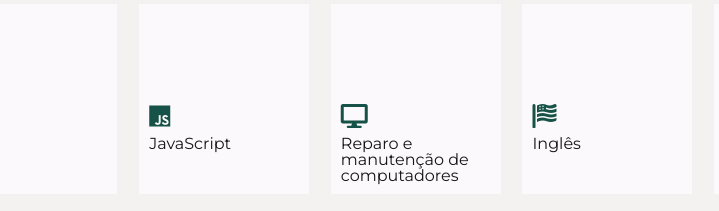
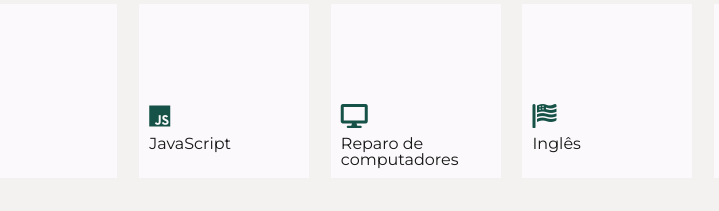
Before and after one commit to Azoubs/front_end_challenge_01, a plain HTML site: page index.html in a window 1280 px wide. Shown: the part 920-1131 px from the top of the page, 320-1039 px from the left. Drawn offline with nearby package versions, Linux system fonts and the light colour scheme; a web font is replaced by a local one.

Commit message:
Update index.html

```diff
--- a/index.html
+++ b/index.html
@@ -112,7 +112,7 @@
 
 					<div class="skills__card">
 						<i class="fas fa-desktop"></i>
-						<p>Reparo e manutenção de computadores</p>
+						<p>Reparo de computadores</p>
 					</div>
 
 					<div class="skills__card">
```
